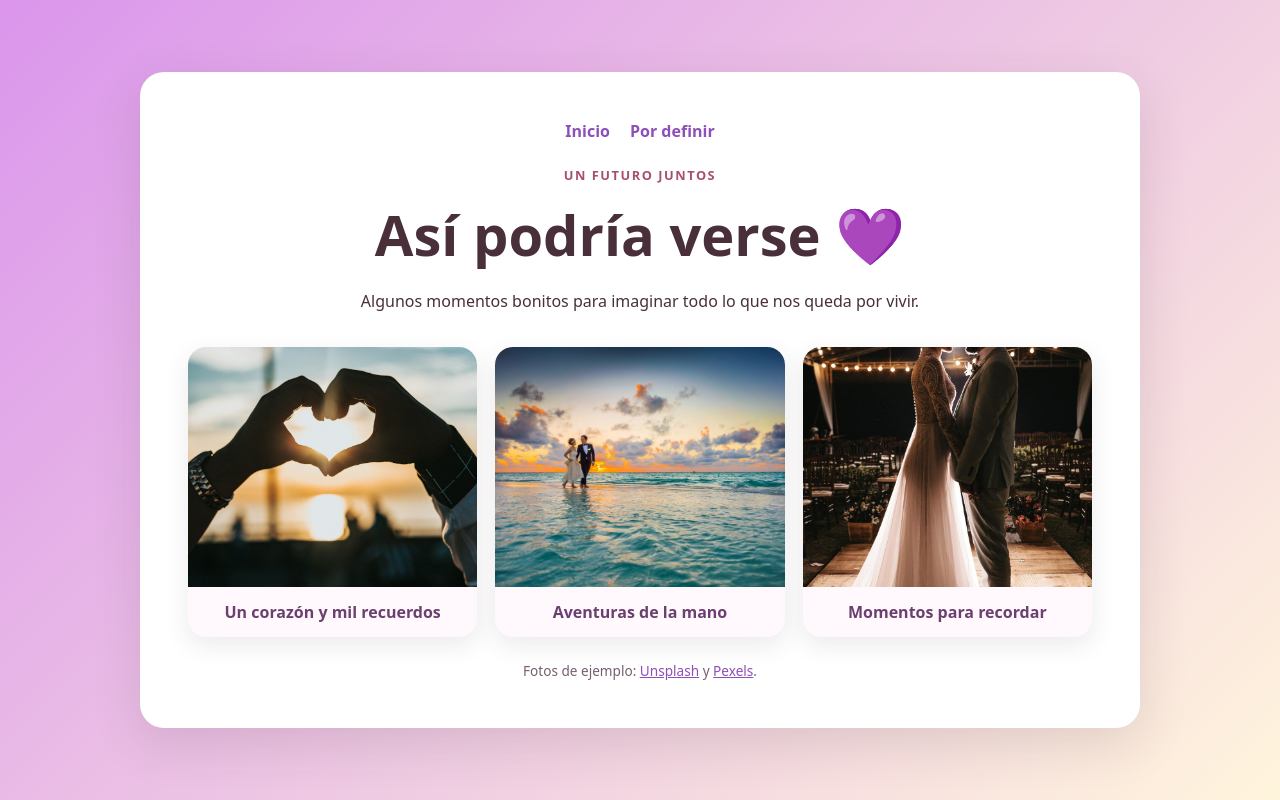
After one commit to thgmbt/EL-proyecto, a Flask app: page /por-definir in a window 1280 px wide. The commit adds this page. Run offline with Flask 3, Linux system fonts and the light colour scheme.

Commit message:
modificacion en el css e implementacion de una pagina por definir--

```diff
--- a/sorpresa/app.py
+++ b/sorpresa/app.py
@@ -15,5 +15,10 @@ def inicio():
     )
 
 
+@app.route("/por-definir")
+def por_definir():
+    return render_template("por-definir.html")
+
+
 if __name__ == "__main__":
     app.run(debug=True)
--- a/sorpresa/static/css/style.css
+++ b/sorpresa/static/css/style.css
@@ -10,7 +10,7 @@ body {
   place-items: center;
   font-family: system-ui, sans-serif;
   color: #482f3a;
-  background: linear-gradient(135deg, #ffe1e8, #fff4dc);
+  background: linear-gradient(135deg, #db96ec, #fff4dc);
 }
 
 .tarjeta {
@@ -20,6 +20,71 @@ body {
   background: #fff;
   border-radius: 24px;
   box-shadow: 0 16px 50px rgb(72 47 58 / 14%);
+}
+
+.pagina-galeria {
+  width: min(100%, 1000px);
+}
+
+.barra-navegacion {
+  display: flex;
+  justify-content: center;
+  gap: 20px;
+  margin-bottom: 24px;
+}
+
+.barra-navegacion a {
+  color: #8e4fb8;
+  font-weight: 700;
+  text-decoration: none;
+}
+
+.barra-navegacion a:hover {
+  color: #4c256b;
+  text-decoration: underline;
+}
+
+.barra-navegacion a:focus-visible {
+  outline: 3px solid #482f3a;
+  outline-offset: 4px;
+}
+
+.galeria-parejas {
+  display: grid;
+  grid-template-columns: repeat(3, minmax(0, 1fr));
+  gap: 18px;
+  margin-top: 32px;
+}
+
+.foto-pareja {
+  overflow: hidden;
+  margin: 0;
+  border-radius: 18px;
+  background: #fff8fc;
+  box-shadow: 0 8px 24px rgb(72 47 58 / 10%);
+}
+
+.foto-pareja img {
+  display: block;
+  width: 100%;
+  height: 240px;
+  object-fit: cover;
+}
+
+.foto-pareja figcaption {
+  padding: 14px 12px;
+  color: #6b3f70;
+  font-weight: 700;
+}
+
+.credito-fotos {
+  margin: 24px 0 0;
+  color: #765f70;
+  font-size: 0.85rem;
+}
+
+.credito-fotos a {
+  color: #8e4fb8;
 }
 
 .etiqueta {
@@ -46,14 +111,14 @@ button {
   border: 0;
   border-radius: 999px;
   color: #fff;
-  background: #b84f77;
+  background: #8e4fb8;
   font: inherit;
   font-weight: 700;
   cursor: pointer;
 }
 
 button:hover {
-  background: #963c60;
+  background: #4c256b;
 }
 
 button:focus-visible {
@@ -83,4 +148,18 @@ button:focus-visible {
   .tarjeta {
     border-radius: 18px;
   }
+
+  .galeria-parejas {
+    grid-template-columns: 1fr;
+  }
+
+  .foto-pareja img {
+    height: 220px;
+  }
 }
+
+@media (min-width: 481px) and (max-width: 760px) {
+  .galeria-parejas {
+    grid-template-columns: repeat(2, minmax(0, 1fr));
+  }
+}
--- a/sorpresa/static/js/script.js
+++ b/sorpresa/static/js/script.js
@@ -4,5 +4,5 @@ const sorpresa = document.querySelector("#sorpresa");
 boton.addEventListener("click", () => {
   sorpresa.hidden = !sorpresa.hidden;
   boton.setAttribute("aria-expanded", String(!sorpresa.hidden));
-  boton.textContent = sorpresa.hidden ? "Abrir mi sorpresa" : "Cerrar sorpresa";
+  boton.textContent = sorpresa.hidden ? "Abrir mi sorpresa" : "Volver";
 });
--- /dev/null
+++ b/sorpresa/templates/por-definir.html
@@ -0,0 +1,49 @@
+<!doctype html>
+<html lang="es">
+
+<head>
+  <meta charset="utf-8">
+  <meta name="viewport" content="width=device-width, initial-scale=1">
+  <title>Por definir</title>
+  <link rel="stylesheet" href="{{ url_for('static', filename='css/style.css') }}">
+</head>
+
+<body>
+  <main class="tarjeta pagina-galeria">
+    <nav class="barra-navegacion" aria-label="Navegación principal">
+      <a href="{{ url_for('inicio') }}">Inicio</a>
+      <a href="{{ url_for('por_definir') }}" aria-current="page">Por definir</a>
+    </nav>
+
+    <p class="etiqueta">Un futuro juntos</p>
+    <h1>Así podría verse 💜</h1>
+    <p class="intro">Algunos momentos bonitos para imaginar todo lo que nos queda por vivir.</p>
+
+    <section class="galeria-parejas" aria-label="Galería de parejas">
+      <figure class="foto-pareja">
+        <img src="{{ url_for('static', filename='img/pareja-1.jpg') }}"
+          alt="Dos manos formando un corazón frente a la luz del atardecer" loading="lazy">
+        <figcaption>Un corazón y mil recuerdos</figcaption>
+      </figure>
+      <figure class="foto-pareja">
+        <img src="{{ url_for('static', filename='img/pareja-2.jpg') }}"
+          alt="Una pareja caminando junta por el mar al atardecer" loading="lazy">
+        <figcaption>Aventuras de la mano</figcaption>
+      </figure>
+      <figure class="foto-pareja">
+        <img src="{{ url_for('static', filename='img/pareja-3.jpg') }}"
+          alt="Una pareja compartiendo un momento especial bajo luces cálidas" loading="lazy">
+        <figcaption>Momentos para recordar</figcaption>
+      </figure>
+    </section>
+
+    <p class="credito-fotos">
+      Fotos de ejemplo:
+      <a href="https://unsplash.com/license" target="_blank" rel="noopener noreferrer">Unsplash</a>
+      y
+      <a href="https://www.pexels.com/license/" target="_blank" rel="noopener noreferrer">Pexels</a>.
+    </p>
+  </main>
+</body>
+
+</html>
```
Also changed, not shown: sorpresa/templates/index.html (+8 -3 lines), sorpresa/static/img/pareja-1.jpg (added), sorpresa/static/img/pareja-2.jpg (added), sorpresa/static/img/pareja-3.jpg (added).
